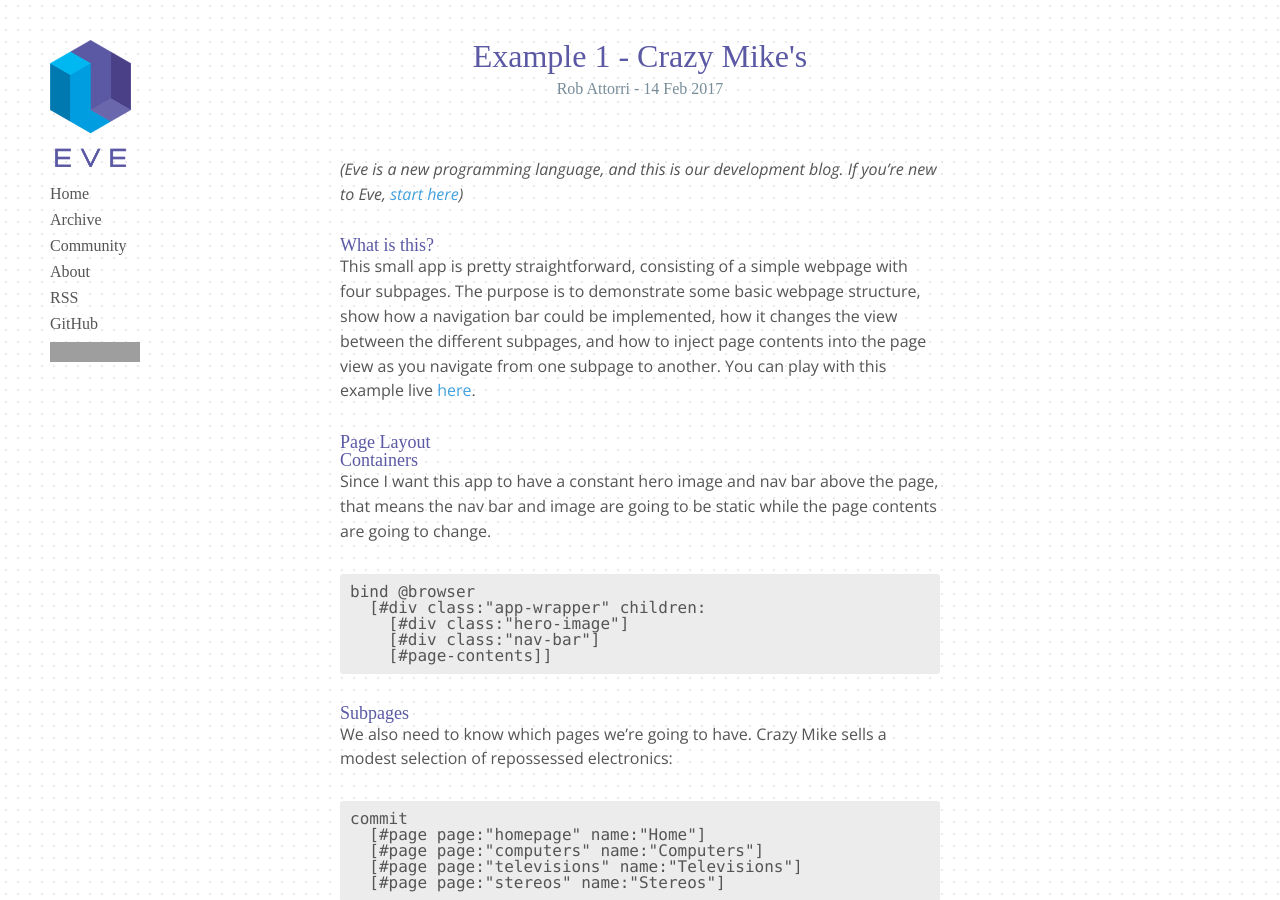
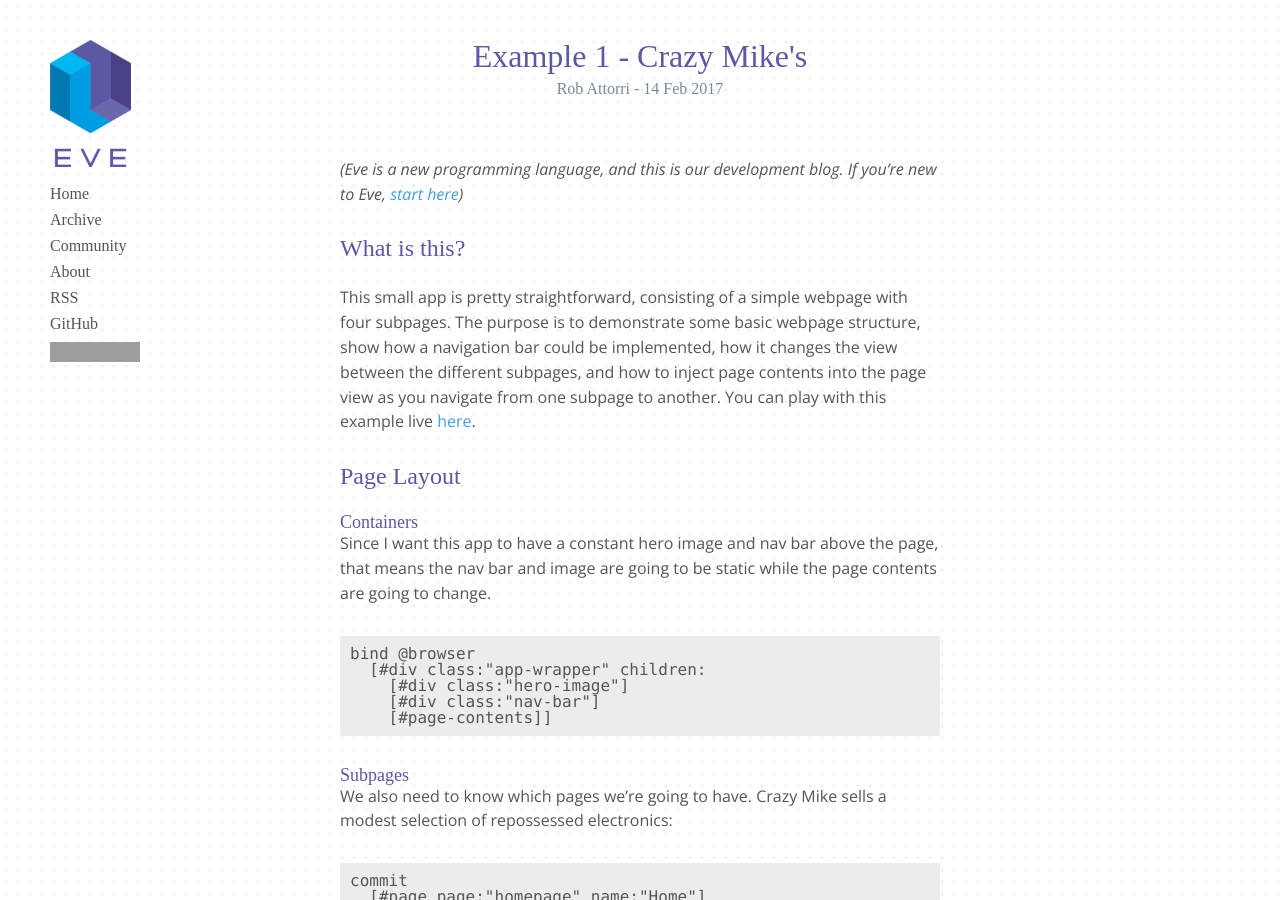
Before and after one commit to Kodowa/incidentalcomplexity, a Jekyll site: the page built from _posts/2017-02-14-ex1-crazy-mike.md, in a window 1280 px wide and 900 px high. Built offline with Jekyll 4.4.1, drawn with Linux system fonts in a browser that asks for light colours; some web fonts are replaced; grey boxes are pictures that could not be loaded.

Commit message:
Fix headerse

````diff
--- a/_posts/2017-02-14-ex1-crazy-mike.md
+++ b/_posts/2017-02-14-ex1-crazy-mike.md
@@ -8,13 +8,13 @@ tags: []
 _(Eve is a new programming language, and this is our development blog. If you’re new to Eve, [start here](http://play.witheve.com))_
 
 
-#### What is this?
+### What is this?
 
 This small app is pretty straightforward, consisting of a simple webpage with four subpages. The purpose is to demonstrate some basic webpage structure, show how a navigation bar could be implemented, how it changes the view between the different subpages, and how to inject page contents into the page view as you navigate from one subpage to another. You can play with this example live [here](http://play.witheve.com/#gist:0049b5b77a1e01b0124c96c820ff3374-crazy-mikes.eve).
 
-#### Page Layout
+### Page Layout
 
-##### Containers
+#### Containers
 
 Since I want this app to have a constant hero image and nav bar above the page, that means the nav bar and image are going to be static while the page contents are going to change.
 
@@ -26,7 +26,7 @@ bind @browser
     [#page-contents]]
 ```
 
-##### Subpages
+#### Subpages
 
 We also need to know which pages we're going to have. Crazy Mike sells a modest selection of repossessed electronics:
 
@@ -38,7 +38,7 @@ commit
   [#page page:"stereos" name:"Stereos"]
 ```
 
-##### Initial Landing Site
+#### Initial Landing Site
 
 We also want to make sure that when a user reaches the site, they start on the homepage.
 
@@ -47,9 +47,9 @@ commit
   [#app page:"homepage"]
 ```
 
-#### The Nav Bar
+### The Nav Bar
 
-##### Drawing the Nav Bar
+#### Drawing the Nav Bar
 
 While the hero image was easy, the nav bar gets its own section because it needs a little more love than a background. It needs to make a button for each page of the website (those pages were committed in the Page Template section)
 
@@ -64,7 +64,7 @@ bind @browser
 
 ```
 
-##### Navigation
+#### Navigation
 
 We start on the home page, but when you click a button on the nav bar, we want to navigate to that page.
 
@@ -77,7 +77,7 @@ commit
   view.page := page
 ```
 
-##### Highlighting the Active Page
+#### Highlighting the Active Page
 
 Purely as a style issue, let's change the background color of the nav bar button of whichever page we're on. You could also use this block to add a new class to nav-btn and use CSS to set the new background color, but this is a little more terse without obfuscating the goal.
 
@@ -90,9 +90,9 @@ bind @browser
   nav-btn.style += [background:"#606060"]
 ```
 
-#### Subpages
+### Subpages
 
-##### Home Page
+#### Home Page
 
 When the app specifies that we're on the home page, we want to inject the home page contents into the `#page-contents` from the page template.
 
@@ -110,7 +110,7 @@ bind @browser
   ]
 ```
 
-##### Computers
+#### Computers
 
 Much like the home page, when the app specifies that we want to navigate to the Computers tab, we want to inject that page into `#page-contents`.
 
@@ -126,7 +126,7 @@ bind @browser
     [#p text:"One of our many fine products, this War Operations Plan Response supercomputer was repossessed from the US Dept. of Defense in 1984. Comes with classic games such as chess, checkers, backgammon, poker, tic-tac-toe, and Global Thermonuclear War, though it has been known not to play. Open box, comes as-is. Strict no return policy."]]
 ```
 
-##### Televisions
+#### Televisions
 
 Once more, when we navigate to the Televisions tab, it gets injected into `#page-contents`.
 
@@ -144,7 +144,7 @@ bind @browser
 
 ```
 
-##### Stereos
+#### Stereos
 
 When we navigate to the Stereos tab, it gets injected into `#page-contents`.
 
@@ -161,7 +161,7 @@ bind @browser
   ]
 ```
 
-#### Styles
+### Styles
 
 A little CSS to clean things up and make the page more readable.
 
````
